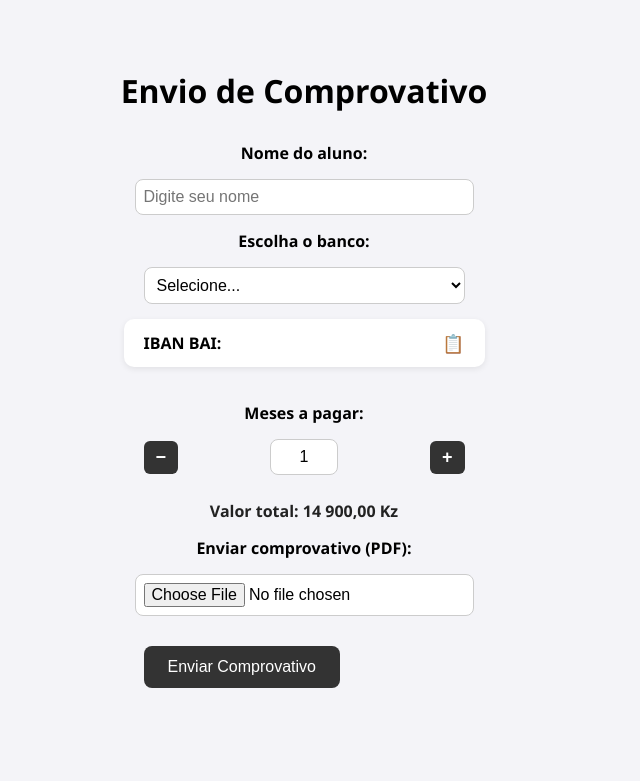
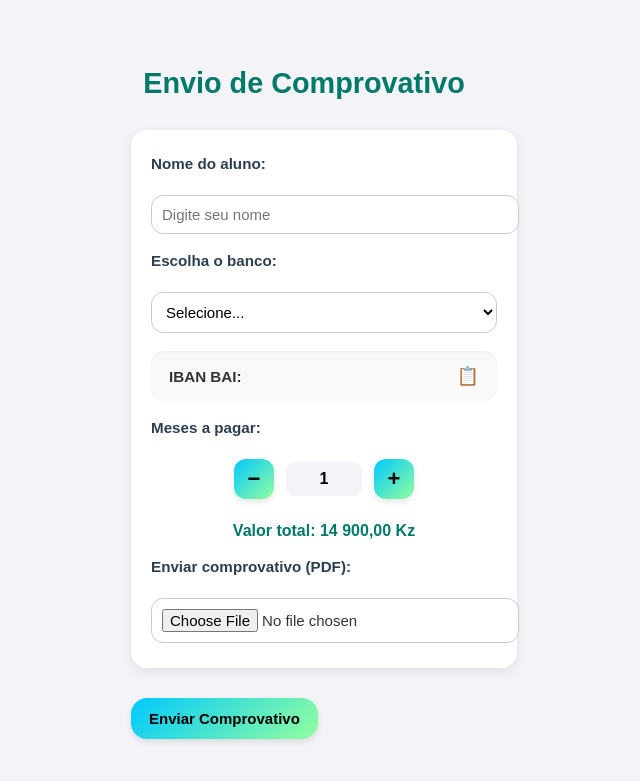
Before and after one commit to Sabelider/ExAap, a FastAPI app: template templates/enviar_comprovativo.html in a window 1280 px wide. Shown: the top 781 px of the page, without its empty margins (336-976 px from the left). Run offline with FastAPI, Linux system fonts and the light colour scheme; the template is opened without the code that fills it, so the values that code supplies are empty; parts of the project's set-up code (start-up, migrations or seed data) failed here and were passed over.

Commit message:
Update enviar_comprovativo.html

```diff
--- a/templates/enviar_comprovativo.html
+++ b/templates/enviar_comprovativo.html
@@ -6,110 +6,152 @@
   <title>Enviar Comprovativo</title>
   <style>
     body {
-      font-family: 'Segoe UI', Tahoma, Geneva, Verdana, sans-serif;
+      font-family: 'Nunito', sans-serif;
       background-color: #f4f4f8;
       display: flex;
       flex-direction: column;
       align-items: center;
       padding: 40px 20px;
+      color: #333;
     }
 
     h1 {
       margin-bottom: 30px;
+      color: #00796b;
+      font-size: 1.8rem;
     }
 
+    /* Container do formulário */
     #upload-section {
       display: flex;
       flex-direction: column;
-      align-items: center;
-      gap: 15px;
+      gap: 18px;
+      padding: 25px 20px;
       margin-bottom: 20px;
       width: 100%;
-      max-width: 400px;
+      max-width: 450px;
+      background: #fff;
+      border-radius: 16px;
+      box-shadow: 0 4px 12px rgba(0,0,0,0.08);
     }
 
     label {
-      font-weight: bold;
+      font-weight: 600;
+      font-size: 0.95rem;
+      margin-bottom: 5px;
+      color: #2c3e50;
     }
 
     input[type="file"], select, input[type="text"] {
-      padding: 8px;
-      border-radius: 8px;
+      padding: 10px;
+      border-radius: 12px;
       border: 1px solid #ccc;
       background-color: white;
-      font-size: 16px;
+      font-size: 15px;
       width: 100%;
+      transition: 0.2s;
     }
 
-    #submit-button {
-      padding: 12px 24px;
-      border: none;
-      border-radius: 8px;
-      background-color: #333;
-      color: white;
-      font-size: 16px;
-      cursor: pointer;
-      transition: background-color 0.2s;
-      margin-top: 10px;
+    input[type="file"]:focus, select:focus, input[type="text"]:focus {
+      border-color: #00c9ff;
+      outline: none;
+      box-shadow: 0 0 0 3px rgba(0,201,255,0.2);
     }
 
-    #submit-button:hover {
-      background-color: #000;
-    }
-
+    /* IBAN container */
     .iban-container {
       display: flex;
       align-items: center;
       justify-content: space-between;
-      background-color: #fff;
-      padding: 12px 20px;
-      border-radius: 10px;
-      box-shadow: 0 2px 6px rgba(0, 0, 0, 0.08);
-      width: 100%;
-      margin-bottom: 20px;
+      background-color: #f9f9f9;
+      padding: 14px 18px;
+      border-radius: 12px;
+      box-shadow: inset 0 1px 3px rgba(0,0,0,0.05);
     }
 
     .iban-label {
       font-weight: bold;
+      font-size: 0.95rem;
+      color: #333;
     }
 
     .copy-icon {
       cursor: pointer;
       font-size: 18px;
-      color: #555;
+      color: #007bff;
+      transition: 0.2s;
     }
 
     .copy-icon:hover {
-      color: #000;
+      color: #0056b3;
+      transform: scale(1.1);
     }
 
+    /* Meses */
     .meses-container {
       display: flex;
       align-items: center;
-      justify-content: space-between;
-      gap: 10px;
+      justify-content: center;
+      gap: 12px;
       width: 100%;
     }
 
     .meses-container button {
-      padding: 6px 12px;
-      font-size: 18px;
+      background: linear-gradient(135deg, #00c9ff, #92fe9d);
+      border: none;
+      border-radius: 12px;
+      width: 40px;
+      height: 40px;
+      font-size: 22px;
       font-weight: bold;
-      border: none;
-      border-radius: 6px;
       cursor: pointer;
-      background-color: #333;
-      color: white;
+      color: #000;
+      box-shadow: 0 3px 6px rgba(0,0,0,0.1);
+      transition: 0.2s;
     }
 
     .meses-container button:hover {
-      background-color: #000;
+      opacity: 0.85;
+    }
+
+    #meses {
+      text-align: center;
+      width: 60px;
+      font-size: 16px;
+      font-weight: bold;
+      border: none;
+      background: #f4f4f8;
+      border-radius: 8px;
+      padding: 8px;
     }
 
     .valor-total {
       font-weight: bold;
+      margin-top: 5px;
+      font-size: 1rem;
+      color: #00796b;
+      text-align: center;
+    }
+
+    /* Botão padrão (reutilizado do app) */
+    .botao-padrao {
+      background: linear-gradient(135deg, #00c9ff, #92fe9d);
+      border: none;
+      border-radius: 16px;
+      padding: 12px 18px;
+      font-size: 15px;
+      font-weight: 600;
+      color: #000;
+      box-shadow: 0 3px 6px rgba(0,0,0,0.1);
+      cursor: pointer;
+      transition: 0.2s ease;
+      text-align: center;
       margin-top: 10px;
-      color: #222;
+    }
+
+    .botao-padrao:hover {
+      opacity: 0.85;
+      transform: translateY(-2px);
     }
   </style>
 </head>
@@ -138,7 +180,7 @@
       <label>Meses a pagar:</label>
       <div class="meses-container">
         <button type="button" onclick="alterarMeses(-1)">−</button>
-        <input type="text" id="meses" name="meses" value="1" readonly style="text-align:center; width:50px;">
+        <input type="text" id="meses" name="meses" value="1" readonly>
         <button type="button" onclick="alterarMeses(1)">+</button>
       </div>
       <div class="valor-total" id="valorTotal">Valor total: 15.000,00 Kz</div>
@@ -147,7 +189,7 @@
       <input type="file" id="comprovativo" name="comprovativo" accept="application/pdf" required>
     </div>
 
-    <button type="submit" id="submit-button">Enviar Comprovativo</button>
+    <button type="submit" class="botao-padrao">Enviar Comprovativo</button>
   </form>
 
   <script>
@@ -232,7 +274,7 @@
           body: formData
         });
 
-        const html = await response.text(); // lê apenas uma vez
+        const html = await response.text();
 
         if (response.ok) {
           document.open();
```
